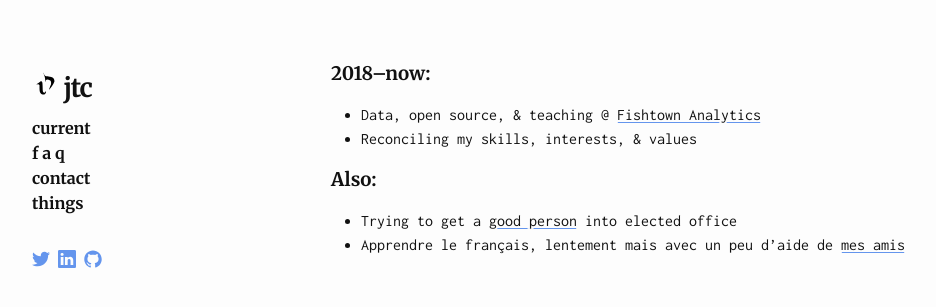
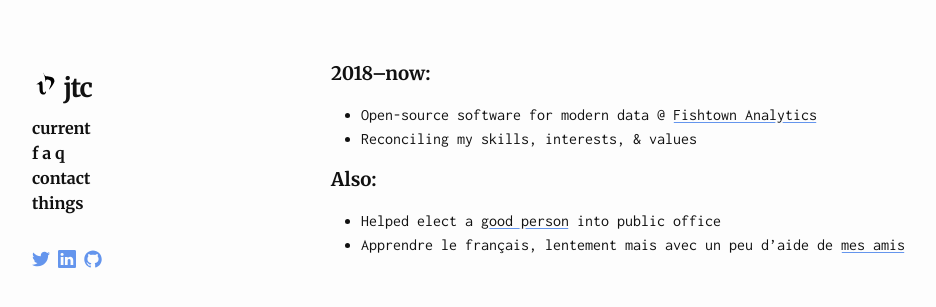
Before and after one commit to reubenmc/jtcohen6.github.io, a Jekyll site: the page built from about/current.md, in a window 1280 px wide. Shown: the top 307 px of the page, without its empty margins (28-964 px from the left). Built offline with Jekyll 4.4.1, drawn with Linux system fonts in a browser that asks for light colours.

Commit message:
Update thyself

```diff
--- a/about/current.md
+++ b/about/current.md
@@ -6,9 +6,9 @@ permalink: /current
 ---
 
 ### 2018–now:
-* Data, open source, & teaching @ [Fishtown Analytics](https://www.fishtownanalytics.com/)
+* Open-source software for modern data @ [Fishtown Analytics](https://www.fishtownanalytics.com/)
 * Reconciling my skills, interests, & values
 
 ### Also:
-* Trying to get a [good person](http://nikilsaval.com/) into elected office
+* Helped elect a [good person](http://nikilsaval.com/) into public office
 * Apprendre le français, lentement mais avec un peu d'aide de [mes amis](https://twitter.com/meerabellej)
```
Also changed, not shown: index.html (+24 -2 lines).
